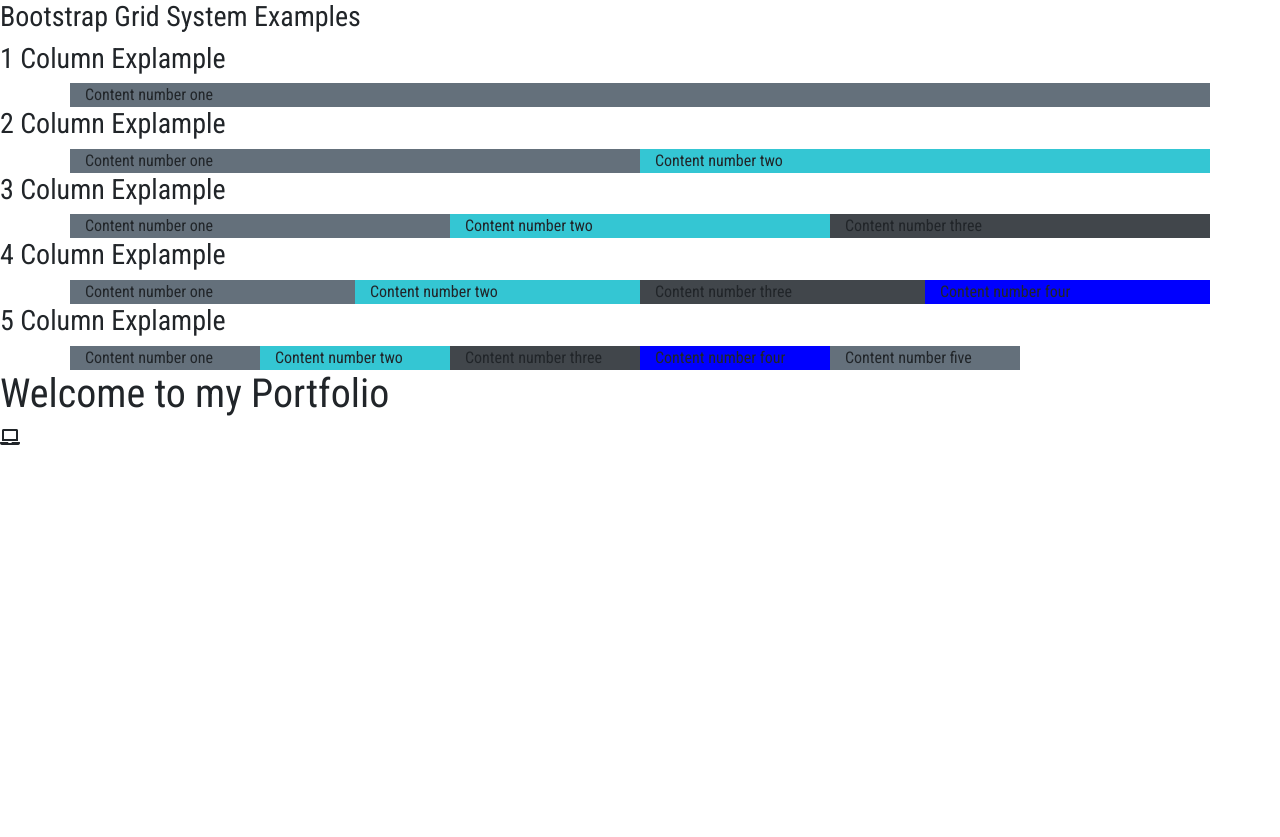
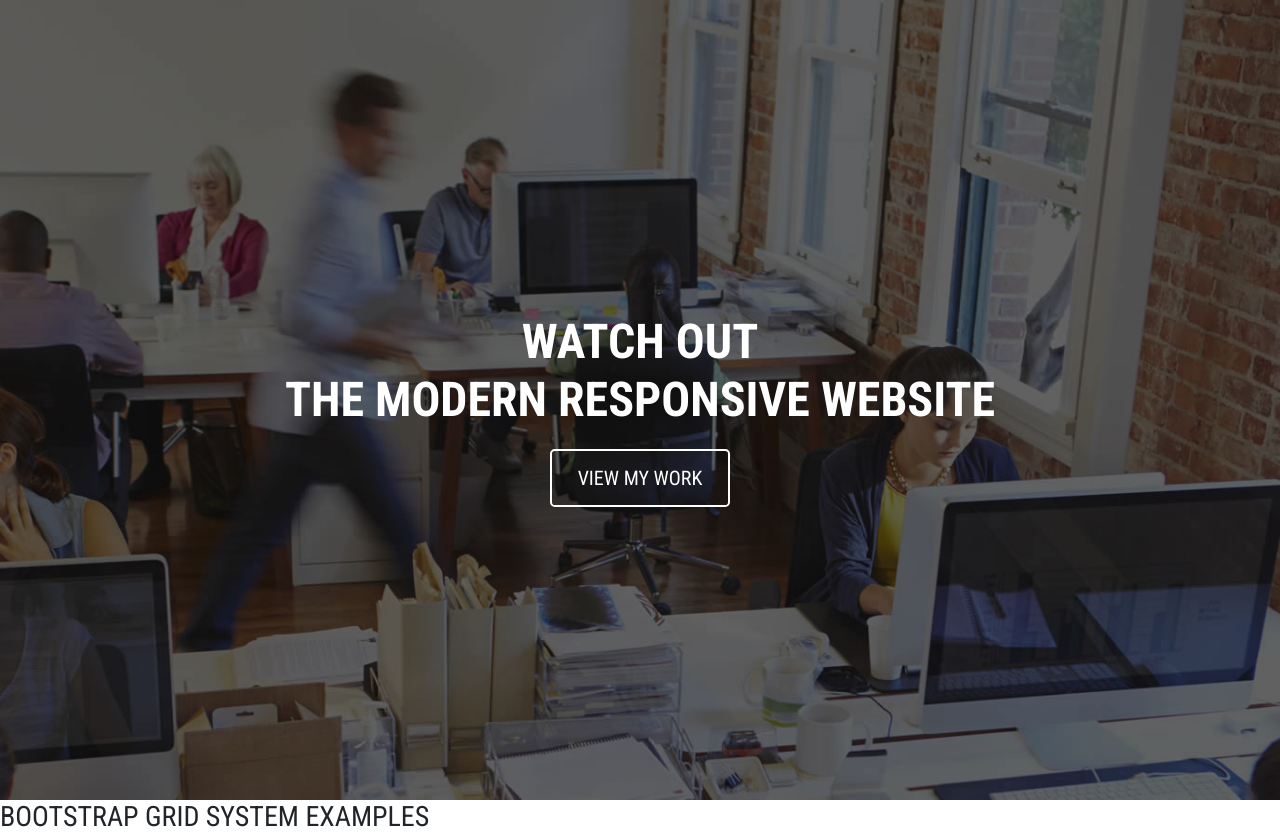
Before and after one commit to calbertora/Udemy-Modern-Responsive-Project, a plain HTML site: page index.html in a window 1280 px wide. Shown: the top 837 px of the page. Before the commit the page ends 800 px from the top, so only its background shows below. Drawn offline with Linux system fonts and the light colour scheme.

Commit message:
Finishing the home section

```diff
--- a/css/style.css
+++ b/css/style.css
@@ -11,20 +11,97 @@
                   Black: #000 ()
 ================================
 */
+body,
+html {
+   height: 100%;
+}
+
 body {
    font-family: 'Roboto Condensed', sans-serif;
+}
+
+h3 {
+   text-transform: uppercase;
+}
+
+/*
+=======================================
+   Home Section
+=======================================
+*/
+#home {
+   height: 100%;
+}
+
+#home-cover {
+   background-image: url("../img/bg-home.jpg");
+   height: 100%;
+}
+
+#home-content-box {
+   width: 100%;
+   height: 100%;
+   display: table;
+}
+
+#home-content-box-inner {
+   display: table-cell;
+   vertical-align: middle;
+   text-align: center;
+}
+
+#home-heading h3 {
+   color: white;
+   font-size: 3em;
+   font-weight: bold;
+   margin: 20px 0 20px 0;
+}
+
+/*
+=======================================
+   Parallax generic
+=======================================
+*/
+.bg-parallax {
+   background-repeat: no-repeat;
+   background-size: cover;
+   background-position: center;
+   background-attachment: fixed;
+}
+/*
+=======================================
+   Buttons
+=======================================
+*/
+.btn-general {
+   padding: 12px 26px 12px 26px;
+   font-weight: 400;
+   text-transform: uppercase
+}
+
+.btn-white {
+   border: 2px solid #fff;
+   color: #fff;
+}
+.btn-white:hover, .btn-white:focus {
+   background-color: #fff;
+   color: #41464b;
+   border-color: #41464b;
 }
 
 /* CSS Grid Examples */
 .col-1 {
    background-color: #64707b;
 }
+
 .col-2 {
    background-color: #34c6d3;
 }
+
 .col-3 {
    background-color: #41464b;
 }
+
 .col-4 {
    background-color: blue;
 }
--- a/index.html
+++ b/index.html
@@ -1,5 +1,6 @@
 <!DOCTYPE html>
 <html>
+
 <head>
    <meta charset="utf-8" />
    <meta http-equiv="X-UA-Compatible" content="IE=edge">
@@ -11,7 +12,8 @@
    <link href="https://fonts.googleapis.com/css?family=Roboto+Condensed:300,300i,400,400i,700,700i" rel="stylesheet">
 
    <!-- Icons -->
-   <link rel="stylesheet" href="https://use.fontawesome.com/releases/v5.5.0/css/all.css" integrity="sha384-B4dIYHKNBt8Bc12p+WXckhzcICo0wtJAoU8YZTY5qE0Id1GSseTk6S+L3BlXeVIU" crossorigin="anonymous">
+   <link rel="stylesheet" href="https://use.fontawesome.com/releases/v5.5.0/css/all.css" integrity="sha384-B4dIYHKNBt8Bc12p+WXckhzcICo0wtJAoU8YZTY5qE0Id1GSseTk6S+L3BlXeVIU"
+      crossorigin="anonymous">
 
    <!-- bootstrap css -->
    <link rel="stylesheet" href="css/Bootstrap/bootstrap.min.css">
@@ -20,7 +22,24 @@
 
 
 </head>
+
 <body>
+
+   <!-- Home Section -->
+   <section id="home">
+      <div id="home-cover" class="bg-parallax">
+         <div id="home-content-box">
+            <div id="home-content-box-inner">
+               <div id="home-heading">
+                  <h3>Watch Out <br> The Modern Responsive Website</h3>
+               </div>
+               <div id="home-btn">
+                  <a class="btn btn-lg btn-general btn-white" href="#work" role="button" title="View My Work">View My Work</a>
+               </div>
+            </div>
+         </div>
+      </div>
+   </section>
 
    <h3>Bootstrap Grid System Examples</h3>
 
@@ -42,8 +61,8 @@
             Content number one
          </div>
          <div class="col-md-6 col-2">
-               Content number two
-            </div>
+            Content number two
+         </div>
       </div>
    </div>
 
@@ -114,4 +133,5 @@
 
    <script src="/js/custom.js"></script>
 </body>
+
 </html>
```
